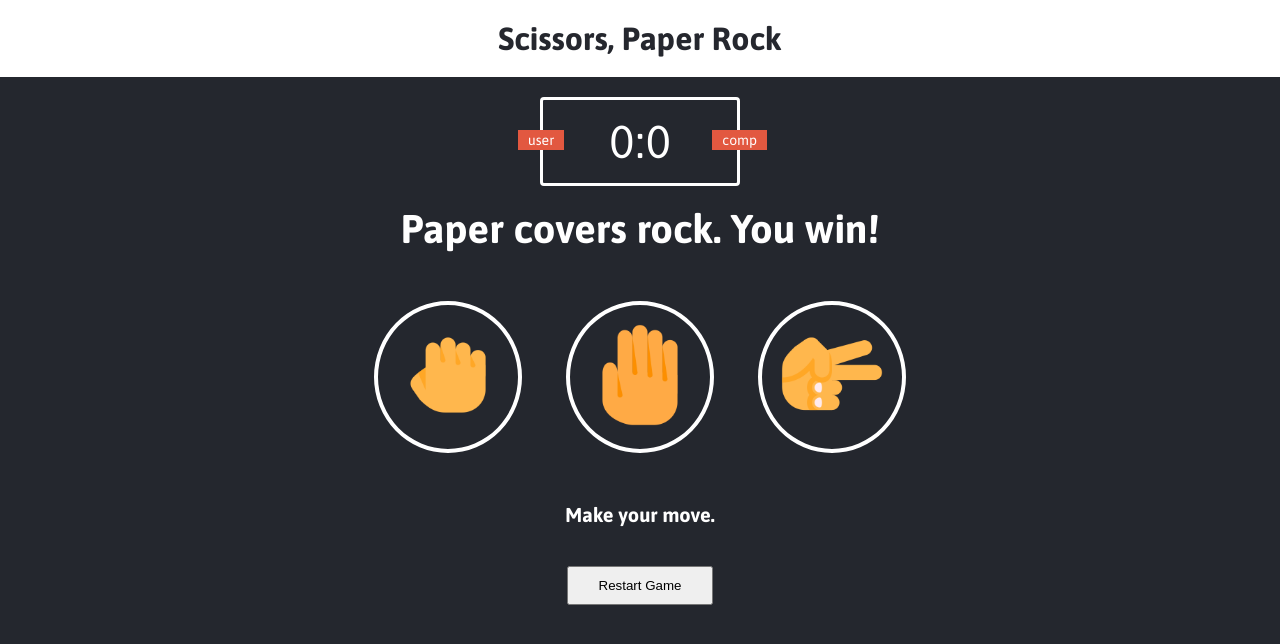
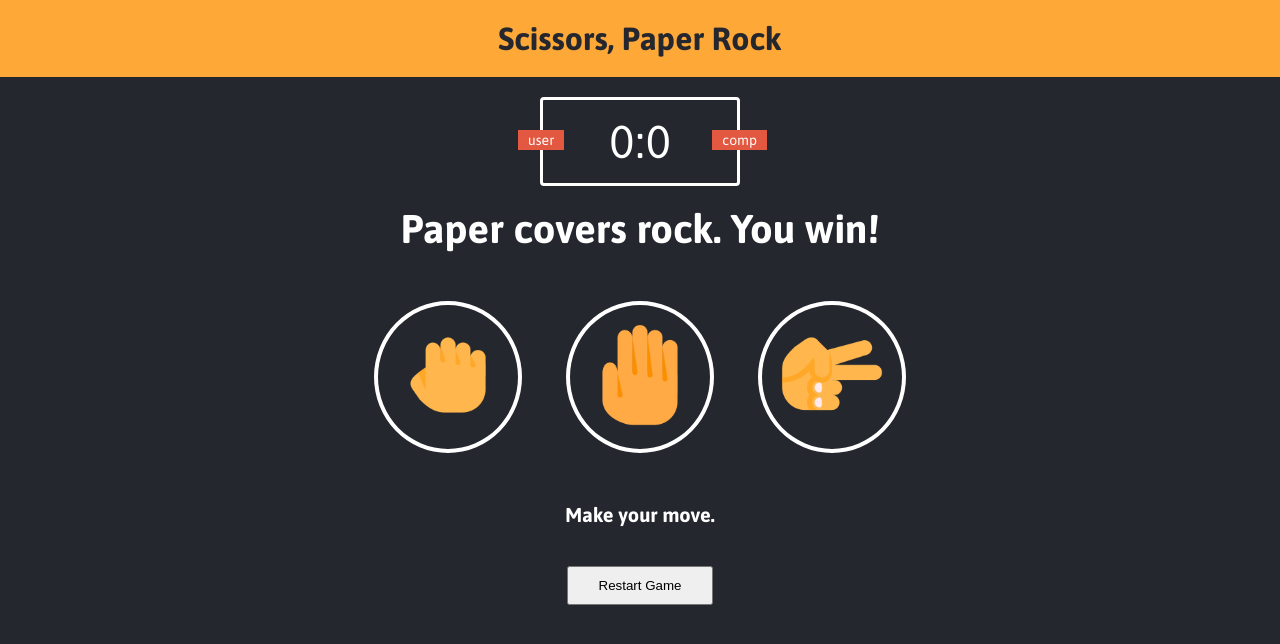
Before and after one commit to gchandev/Scissors-paper-rock, a plain HTML site: page index.html in a window 1280 px wide. Drawn offline with Linux system fonts and the light colour scheme.

Commit message:
banner color change

```diff
--- a/styles.css
+++ b/styles.css
@@ -11,7 +11,7 @@ body {
 }
 
 header {
-    background-color: white;
+    background-color: rgb(254, 168, 56);
     padding: 20px;
 }
 
```
